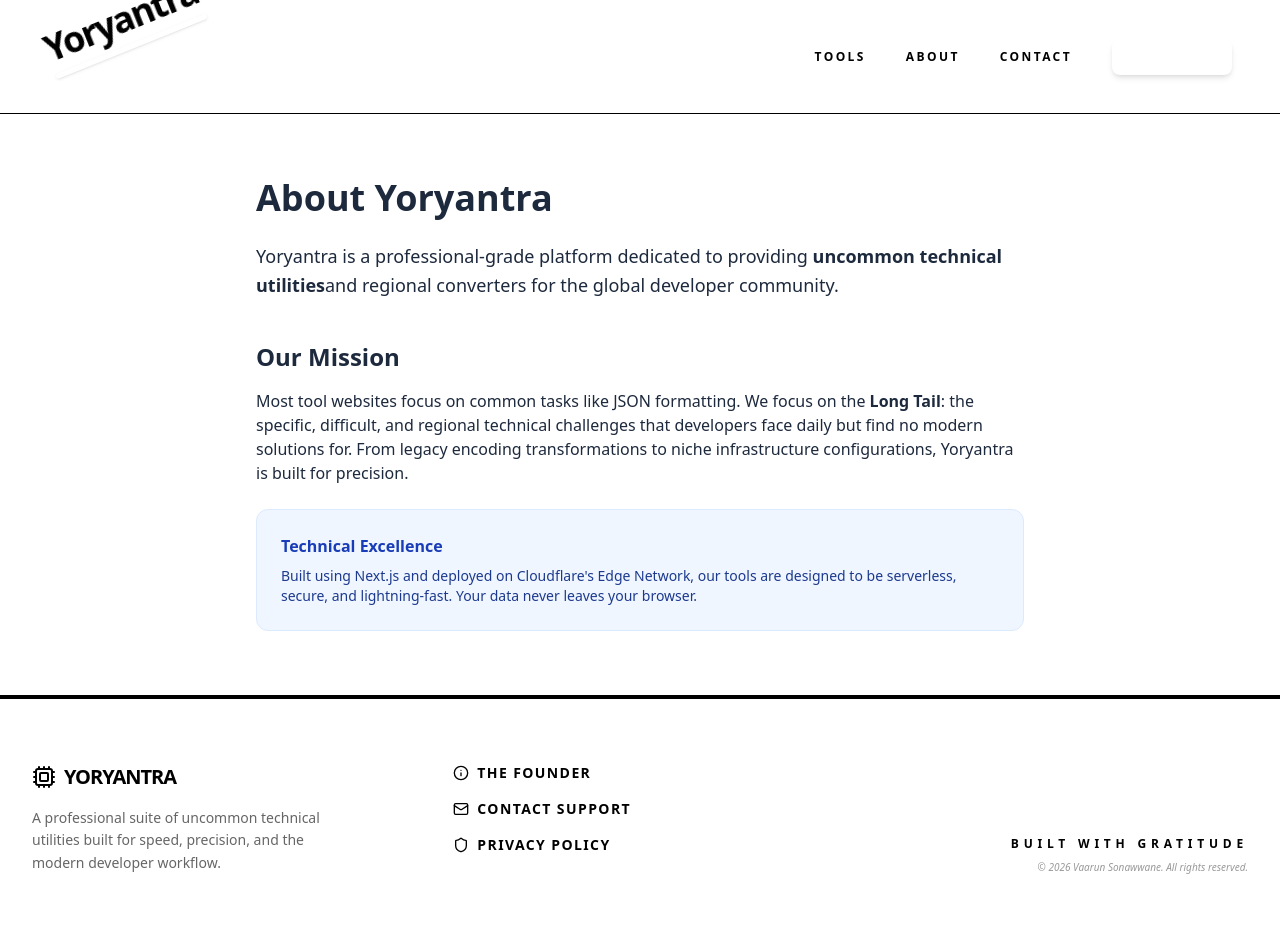
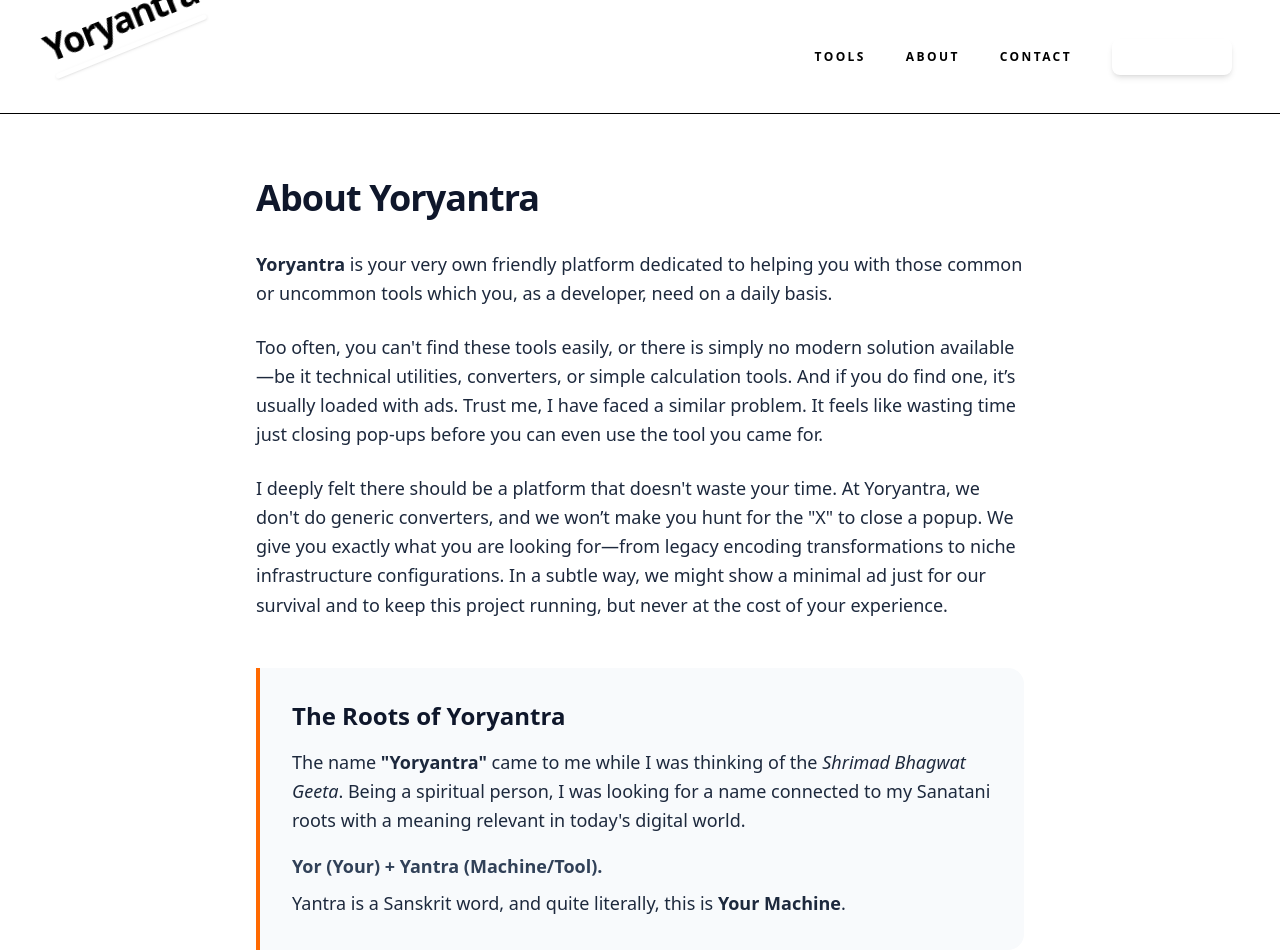
Before and after one commit to vaarunsonawwane-ops/yoryantra-new, a Next.js app: page /about in a window 1280 px wide. Shown: the top 952 px of the page. Built offline with nearby package versions, Linux system fonts and the light colour scheme.

Commit message:
Revert to original content written by Varun

```diff
--- a/app/about/page.tsx
+++ b/app/about/page.tsx
@@ -1,23 +1,57 @@
+import Link from 'next/link';
+
 export default function AboutPage() {
   return (
-    <main className="max-w-4xl mx-auto p-8 md:p-16 text-slate-800">
-      <h1 className="text-4xl font-extrabold mb-6">About Yoryantra</h1>
-      <p className="text-lg mb-6 leading-relaxed">
-        Yoryantra is a professional-grade platform dedicated to providing <strong>uncommon technical utilities</strong>
-        and regional converters for the global developer community.
-      </p>
-      <h2 className="text-2xl font-bold mt-10 mb-4">Our Mission</h2>
-      <p className="mb-6">
-        Most tool websites focus on common tasks like JSON formatting. We focus on the <strong>Long Tail</strong>:
-        the specific, difficult, and regional technical challenges that developers face daily but find no modern
-        solutions for. From legacy encoding transformations to niche infrastructure configurations,
-        Yoryantra is built for precision.
-      </p>
-      <div className="bg-blue-50 p-6 rounded-xl border border-blue-100">
-        <h3 className="font-bold text-blue-800 mb-2">Technical Excellence</h3>
-        <p className="text-blue-900 text-sm">
-          Built using Next.js and deployed on Cloudflare's Edge Network, our tools are designed to be
-          serverless, secure, and lightning-fast. Your data never leaves your browser.
+    <main className="max-w-4xl mx-auto p-8 md:p-16 text-slate-800 font-sans">
+      <h1 className="text-4xl font-black mb-8 tracking-tight text-slate-900">About Yoryantra</h1>
+
+      <div className="space-y-6 text-lg leading-relaxed">
+        <p>
+          <strong>Yoryantra</strong> is your very own friendly platform dedicated to helping you with those
+          common or uncommon tools which you, as a developer, need on a daily basis.
+        </p>
+
+        <p>
+          Too often, you can't find these tools easily, or there is simply no modern solution available—be it
+          technical utilities, converters, or simple calculation tools. And if you do find one, it’s usually
+          loaded with ads. Trust me, I have faced a similar problem. It feels like wasting time just closing
+          pop-ups before you can even use the tool you came for.
+        </p>
+
+        <p>
+          I deeply felt there should be a platform that doesn't waste your time. At Yoryantra, we don't do
+          generic converters, and we won’t make you hunt for the "X" to close a popup. We give you exactly
+          what you are looking for—from legacy encoding transformations to niche infrastructure configurations.
+          In a subtle way, we might show a minimal ad just for our survival and to keep this project running,
+          but never at the cost of your experience.
+        </p>
+
+        <div className="my-12 p-8 bg-slate-50 border-l-4 border-orange-500 rounded-r-2xl">
+          <h2 className="text-2xl font-bold mb-4 text-slate-900">The Roots of Yoryantra</h2>
+          <p className="mb-4">
+            The name <strong>"Yoryantra"</strong> came to me while I was thinking of the <em>Shrimad Bhagwat Geeta</em>.
+            Being a spiritual person, I was looking for a name connected to my Sanatani roots with a meaning
+            relevant in today's digital world.
+          </p>
+          <p className="font-medium text-slate-700">
+            <strong>Yor (Your) + Yantra (Machine/Tool).</strong>
+          </p>
+          <p className="mt-2">
+            Yantra is a Sanskrit word, and quite literally, this is <strong>Your Machine</strong>.
+          </p>
+        </div>
+
+        <p>
+          I am <strong>Vaarun Sonawwane</strong>, an IT professional with 8 years of experience. I have a
+          passion for giving back to society and helping whoever I can in this universe through technology.
+        </p>
+
+        <p>
+          You can find my specific details on the <Link href="/contact" className="text-blue-600 underline hover:text-blue-800">Contact Us</Link> page.
+        </p>
+
+        <p className="text-xl font-semibold pt-8">
+          Thank you, and Gratitude!!
         </p>
       </div>
     </main>
```
